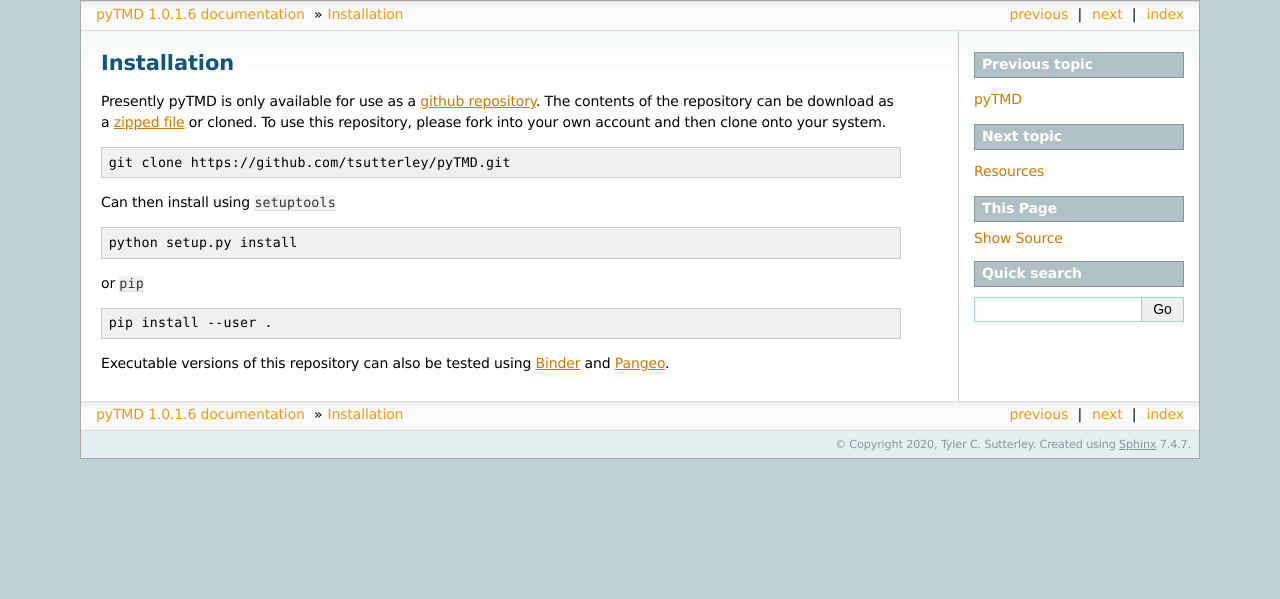
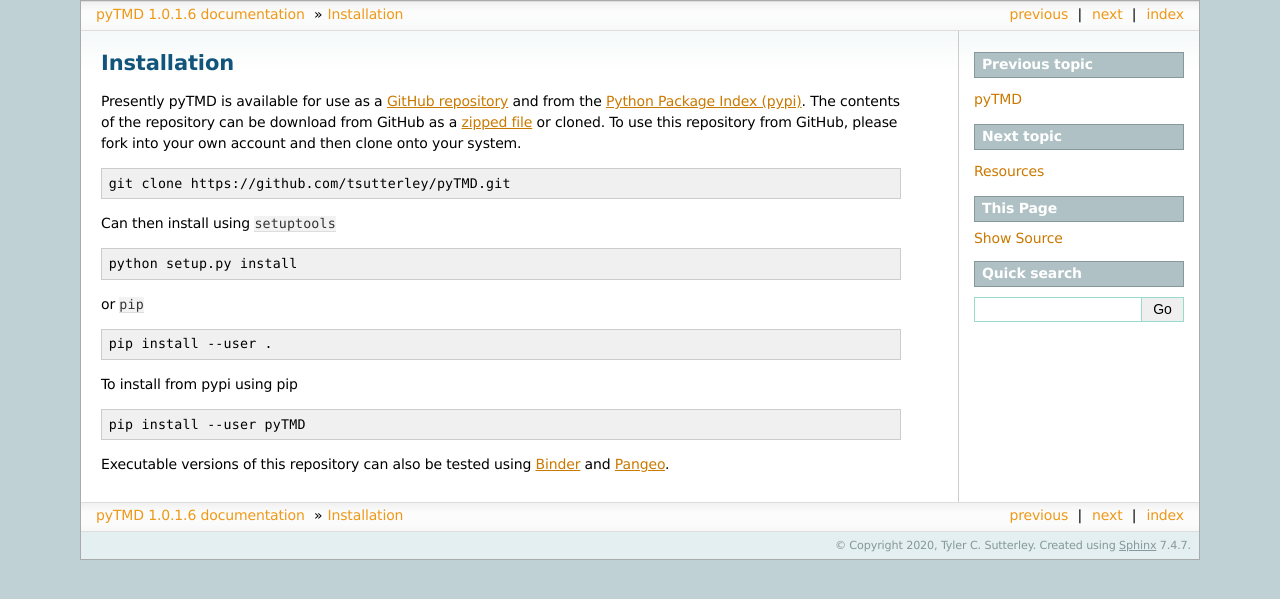
Before and after one commit to tsutterley/pyTMD, a Sphinx documentation site: the page built from doc/source/getting_started/Install.md, in a window 1280 px wide. Shown: the top 599 px of the page. Built offline with Sphinx 7.4.7, drawn with Linux system fonts in a browser that asks for light colours.

Commit message:
add pypi badge and update documentation

````diff
--- a/doc/source/conf.py
+++ b/doc/source/conf.py
@@ -30,7 +30,7 @@
 # Add any Sphinx extension module names here, as strings. They can be
 # extensions coming with Sphinx (named 'sphinx.ext.*') or your custom
 # ones.
-extensions = ['recommonmark','sphinx_markdown_tables']
+extensions = ['sphinx.ext.graphviz','recommonmark','sphinx_markdown_tables']
 
 # Add any paths that contain templates here, relative to this directory.
 templates_path = ['_templates']
--- a/doc/source/getting_started/Install.md
+++ b/doc/source/getting_started/Install.md
@@ -1,9 +1,9 @@
 Installation
 ============
 
-Presently pyTMD is only available for use as a [github repository](https://github.com/tsutterley/pyTMD).
-The contents of the repository can be download as a [zipped file](https://github.com/tsutterley/pyTMD/archive/master.zip)  or cloned.
-To use this repository, please fork into your own account and then clone onto your system.
+Presently pyTMD is available for use as a [GitHub repository](https://github.com/tsutterley/pyTMD) and from the [Python Package Index (pypi)](https://pypi.org/project/pyTMD/1.0.1.6/).
+The contents of the repository can be download from GitHub as a [zipped file](https://github.com/tsutterley/pyTMD/archive/master.zip) or cloned.
+To use this repository from GitHub, please fork into your own account and then clone onto your system.
 ```bash
 git clone https://github.com/tsutterley/pyTMD.git
 ```
@@ -15,4 +15,10 @@
 ```bash
 pip install --user .
 ```
+
+To install from pypi using pip
+```bash
+pip install --user pyTMD
+```
+
 Executable versions of this repository can also be tested using [Binder](https://mybinder.org/v2/gh/tsutterley/pyTMD/master) and [Pangeo](https://binder.pangeo.io/v2/gh/tsutterley/pyTMD/master).
--- a/setup.py
+++ b/setup.py
@@ -1,8 +1,14 @@
 from setuptools import setup, find_packages
+
+with open("README.md", "r") as fh:
+    long_description = fh.read()
+
 setup(
     name='pyTMD',
     version='1.0.1.6',
     description='Tide Model Driver to read OTIS and GOT formatted tidal solutions and make tidal predictions',
+    long_description=long_description,
+    long_description_content_type="text/markdown",
     url='https://github.com/tsutterley/pyTMD',
     author='Tyler Sutterley',
     author_email='tsutterl@uw.edu',
````
Also changed, not shown: README.md (+19 -8 lines), doc/source/getting_started/Citations.md (+1 -1 lines), doc/source/getting_started/Resources.md (+7 -4 lines), doc/source/index.rst (+16 -0 lines), 1 other file.
